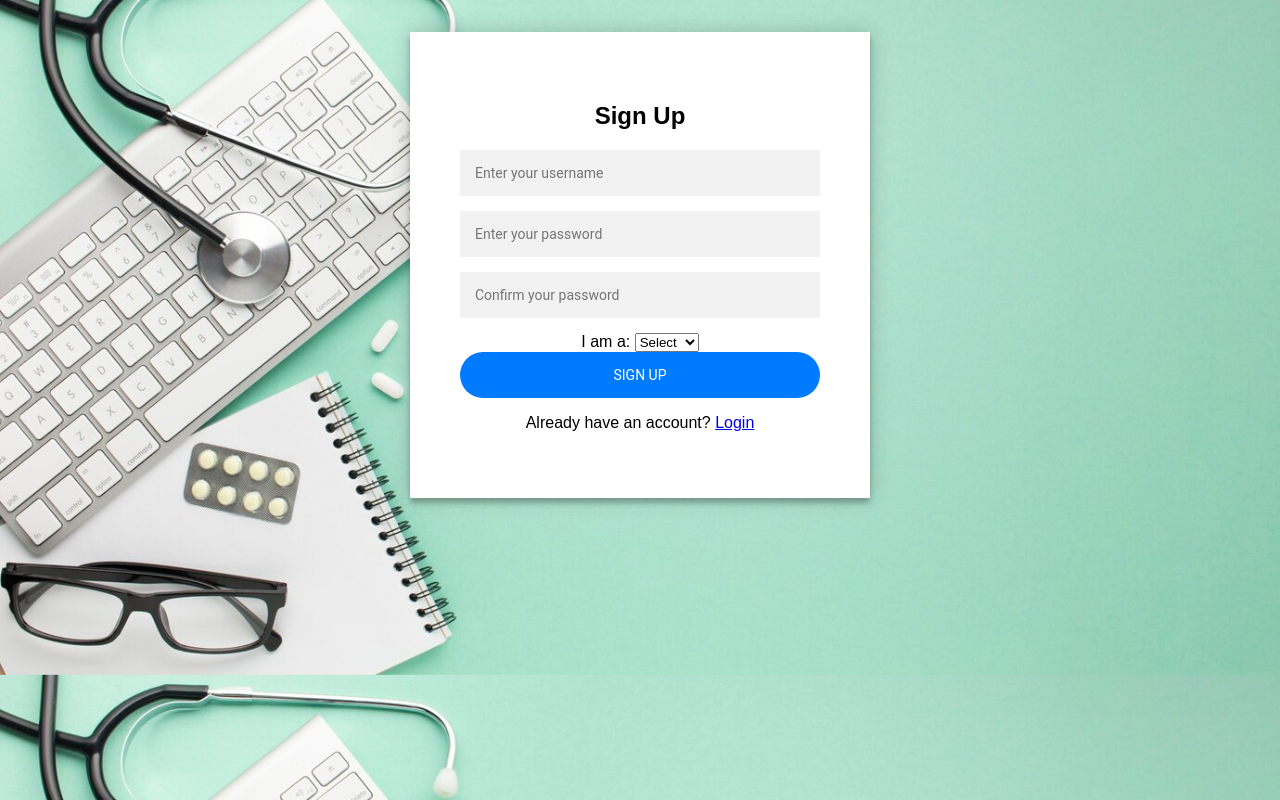
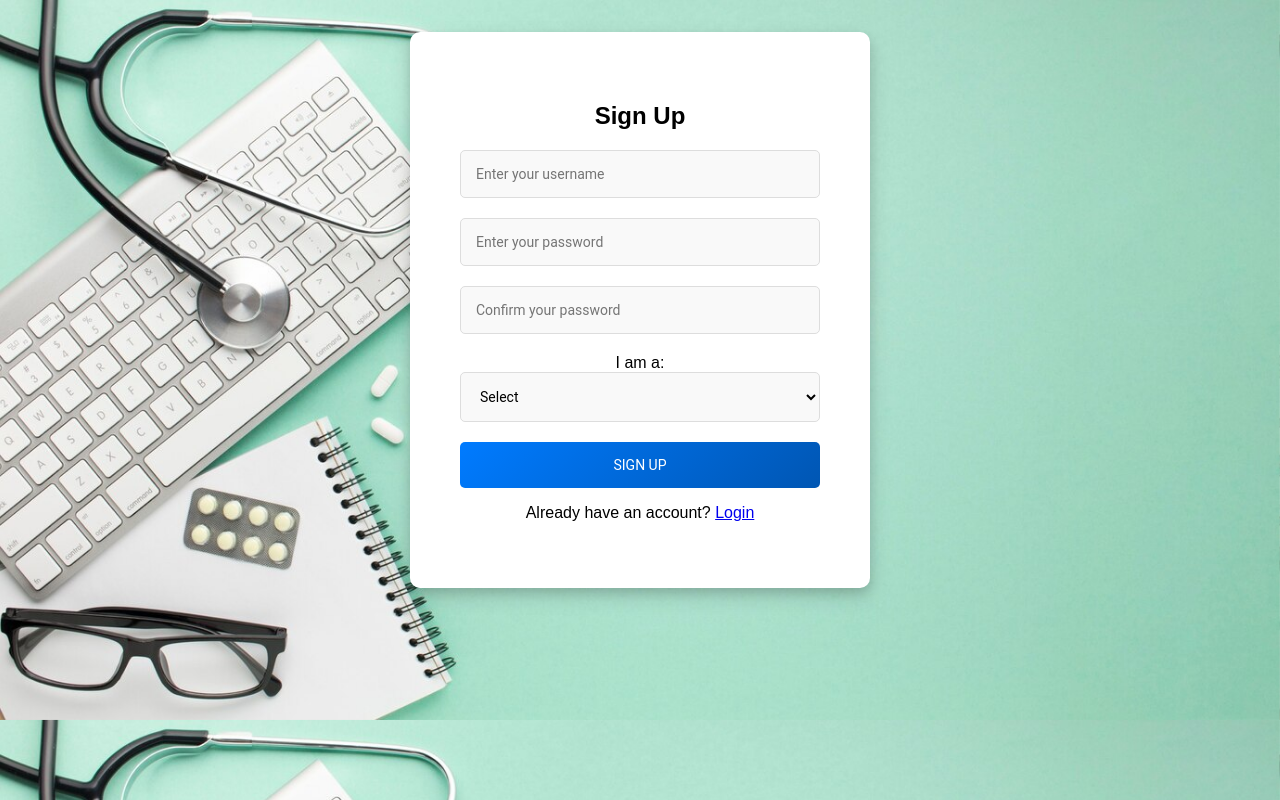
Before and after one commit to Shimamousavian/DocBook, a Django app: page /register/ in a window 1280 px wide. Run offline with Django 5.2, Linux system fonts and the light colour scheme.

Commit message:
Update styles.css

```diff
--- a/DocBook/static/styles.css
+++ b/DocBook/static/styles.css
@@ -119,59 +119,135 @@
     box-shadow: 0 2px 5px rgba(0, 0, 0, 0.1);
 }
 
+/* General container styles */
 .login-container {
     width: 360px;
     padding: 8% 0 0;
     margin: auto;
 }
 
-
+/* Form styling */
 .login-form {
     position: relative;
     z-index: 1;
-  background: #FFFFFF;
+    background: #ffffff;
     max-width: 360px;
     margin: 0 auto 100px;
     padding: 50px;
     text-align: center;
-  box-shadow: 0 0 20px 0 rgba(0, 0, 0, 0.2), 0 5px 5px 0 rgba(0, 0, 0, 0.24);
+    border-radius: 10px;
+    box-shadow: 0 8px 20px rgba(0, 0, 0, 0.15), 0 5px 10px rgba(0, 0, 0, 0.1);
 }
-.form-group input {
 
+/* Input fields styling */
+.form-group input,
+.form-group select,
+.form-group textarea {
     font-family: "Roboto", sans-serif;
-  outline: 0;
-  background: #f2f2f2;
+    outline: none;
+    background: #f9f9f9;
     width: 100%;
-  border: 0;
-  margin: 0 0 15px;
+    border: 1px solid #ddd;
+    margin: 0 0 20px;
     padding: 15px;
+    border-radius: 5px;
     box-sizing: border-box;
     font-size: 14px;
+    transition: all 0.3s ease-in-out;
 }
+
+.form-group input:focus,
+.form-group select:focus,
+.form-group textarea:focus {
+    border-color: #007BFF;
+    background: #ffffff;
+    box-shadow: 0 0 8px rgba(0, 123, 255, 0.2);
+}
+
+/* Dropdown styling for specialization */
+#doctor_fields select {
+    background: linear-gradient(135deg, #e3f2fd, #ffffff);
+    font-weight: 500;
+    border: 2px solid #007BFF;
+}
+
+/* Textarea styling for medical history */
+#patient_fields textarea {
+    background: linear-gradient(135deg, #fffde7, #ffffff);
+    font-family: "Courier New", monospace;
+    height: 120px;
+    resize: none;
+    color: #555;
+    border: 2px solid #FFC107;
+}
+
+/* Submit button styling */
 .login-form button {
     font-family: "Roboto", sans-serif;
     text-transform: uppercase;
-  outline: 0;
-  background: #007BFF;
+    outline: none;
+    background: linear-gradient(135deg, #007BFF, #0056b3);
     width: 100%;
-  border: 0;
+    border: none;
     padding: 15px;
-  color: #FFFFFF;
+    color: #ffffff;
     font-size: 14px;
     cursor: pointer;
+    border-radius: 5px;
+    transition: all 0.3s ease-in-out;
 }
-.login-form button:hover,.form button:active,.form button:focus {
-  background: #107BFF;
+
+.login-form button:hover {
+    background: linear-gradient(135deg, #0056b3, #003f7f);
+    box-shadow: 0 4px 10px rgba(0, 123, 255, 0.3);
 }
+
+/* Message link styling */
 .login-form .message {
     margin: 15px 0 0;
     color: #019EFF;
     font-size: 12px;
 }
+
 .login-form .message a {
     color: #4CAF50;
     text-decoration: none;
 }
+
+.login-form .message a:hover {
+    text-decoration: underline;
+}
+
+/* Error messages */
+.alert.error-message {
+    background: #f8d7da;
+    color: #721c24;
+    padding: 10px;
+    border-radius: 5px;
+    margin: 10px 0;
+    font-size: 12px;
+    text-align: center;
+    border: 1px solid #f5c6cb;
+}
+
+/* Visibility classes for doctor/patient sections */
+#doctor_fields,
+#patient_fields {
+    transition: opacity 0.3s ease, max-height 0.3s ease;
+    overflow: hidden;
+}
+
+.hidden {
+    opacity: 0;
+    max-height: 0;
+    pointer-events: none;
+}
+
+.visible {
+    opacity: 1;
+    max-height: 200px; /* Adjust as needed */
+}
+
 
 .welcome {
     backdrop-filter: blur(10px);
```
Lines whose indentation alone changed are shown as unchanged.
